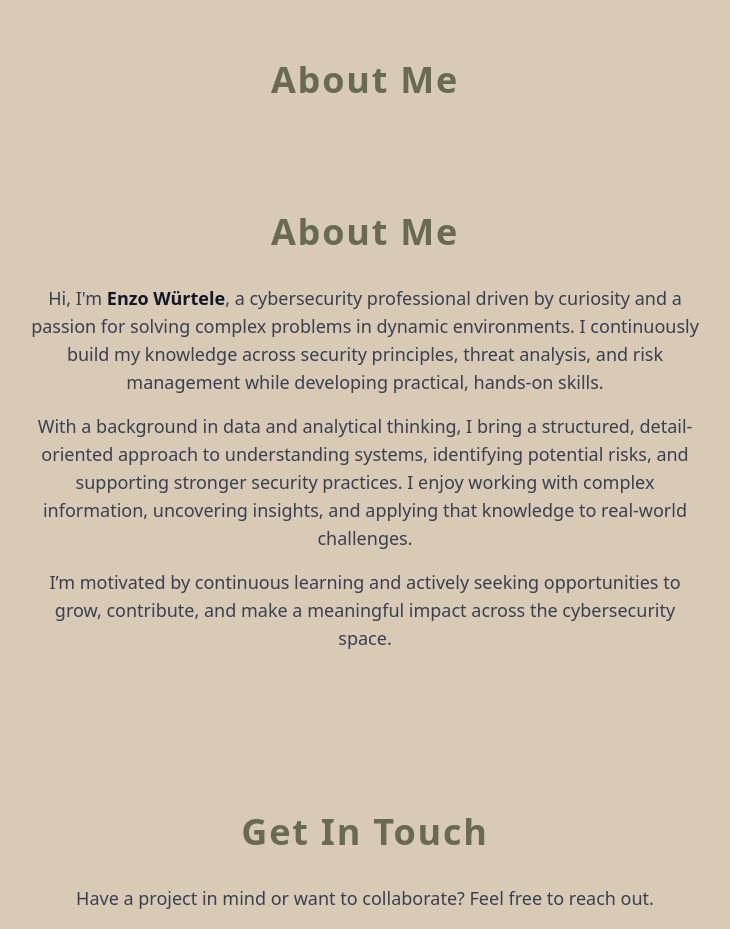
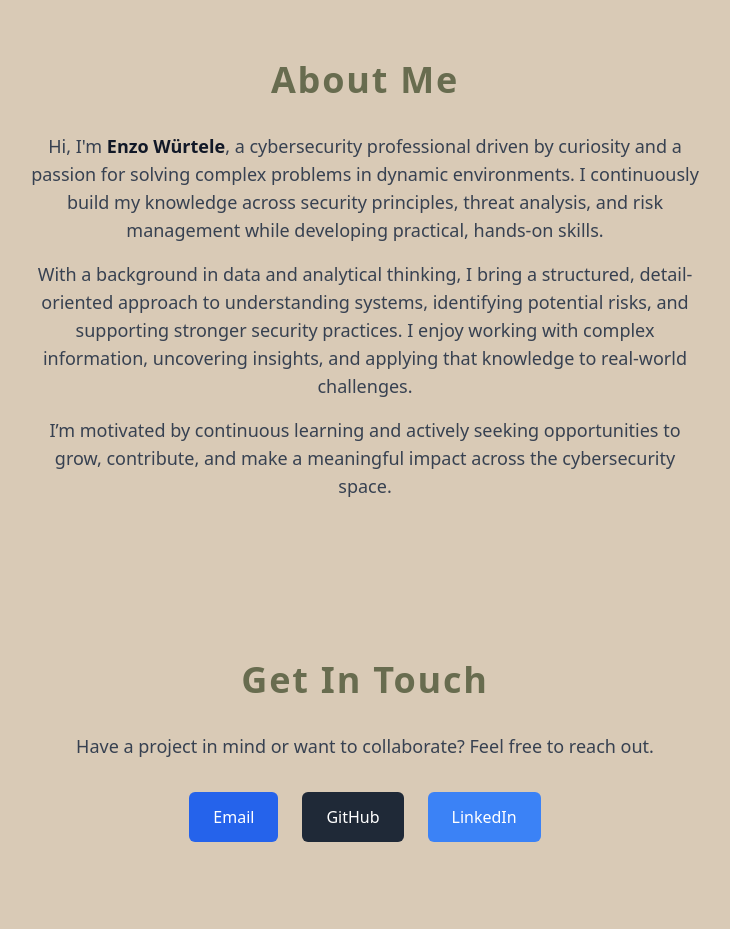
Before and after one commit to enzo253/Portfolio_Website, a website: page index.html in a window 1280 px wide. Shown: the part 1520-2449 px from the top of the page, without its empty margins (275-1005 px from the left). Drawn offline with nearby package versions, Linux system fonts and the light colour scheme.

Commit message:
new section

```diff
--- a/index.html
+++ b/index.html
@@ -131,8 +131,6 @@
 <!-- About Me Section -->
 <section id="about" class="py-20" data-aos="fade-up">
   <h2 class="text-4xl font-bold text-center mb-8 text-[#686c4f] tracking-wider">About Me</h2>
-  <section id="about" class="py-20" data-aos="fade-up">
-  <h2 class="text-4xl font-bold text-center mb-8 text-[#686c4f] tracking-wider">About Me</h2>
 
   <p class="text-lg text-gray-700 text-center max-w-2xl mx-auto mb-4">
     Hi, I'm <span class="font-semibold text-gray-900">Enzo Würtele</span>, a cybersecurity professional driven by curiosity and a passion for solving complex problems in dynamic environments. I continuously build my knowledge across security principles, threat analysis, and risk management while developing practical, hands-on skills.
```
